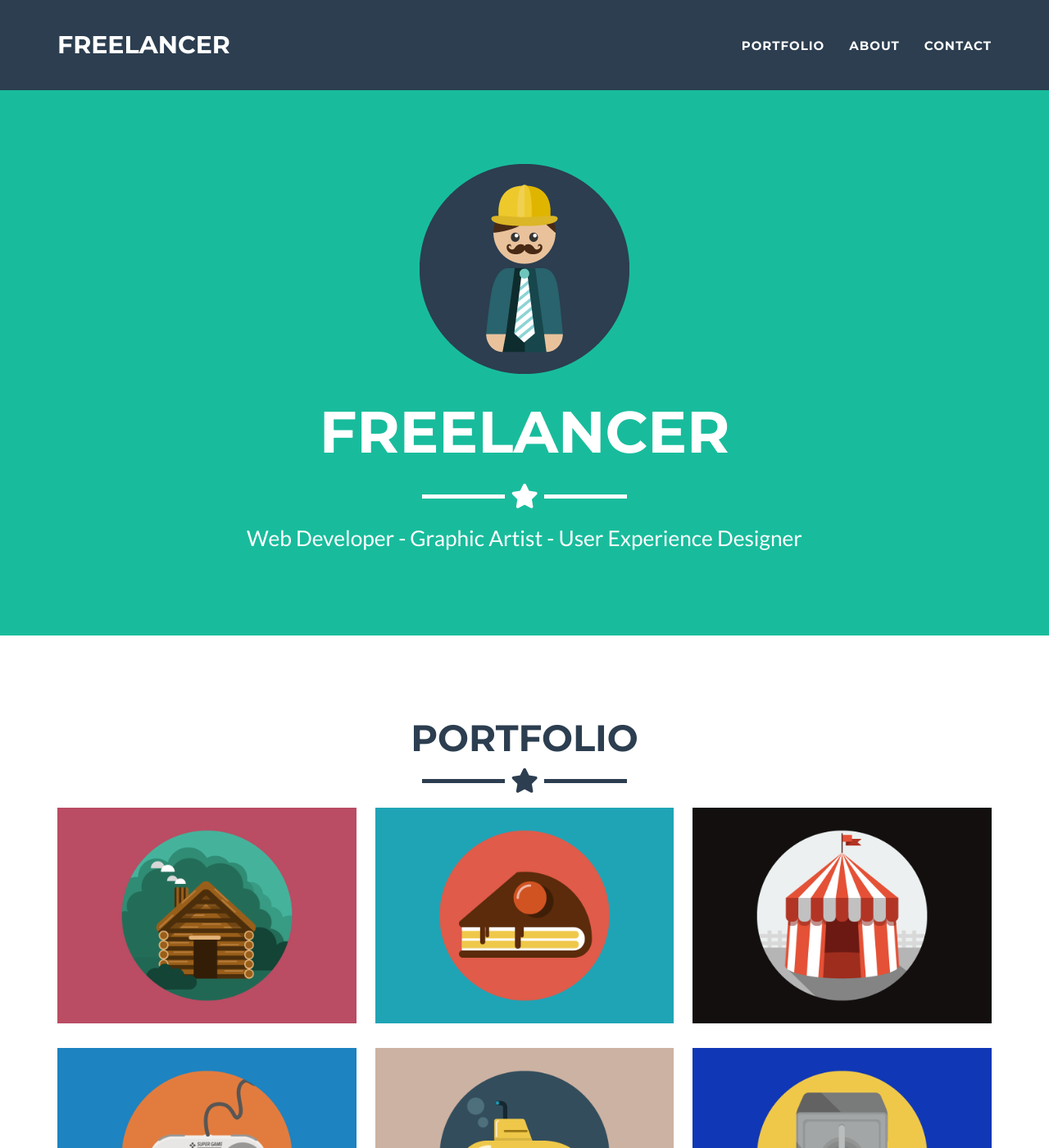
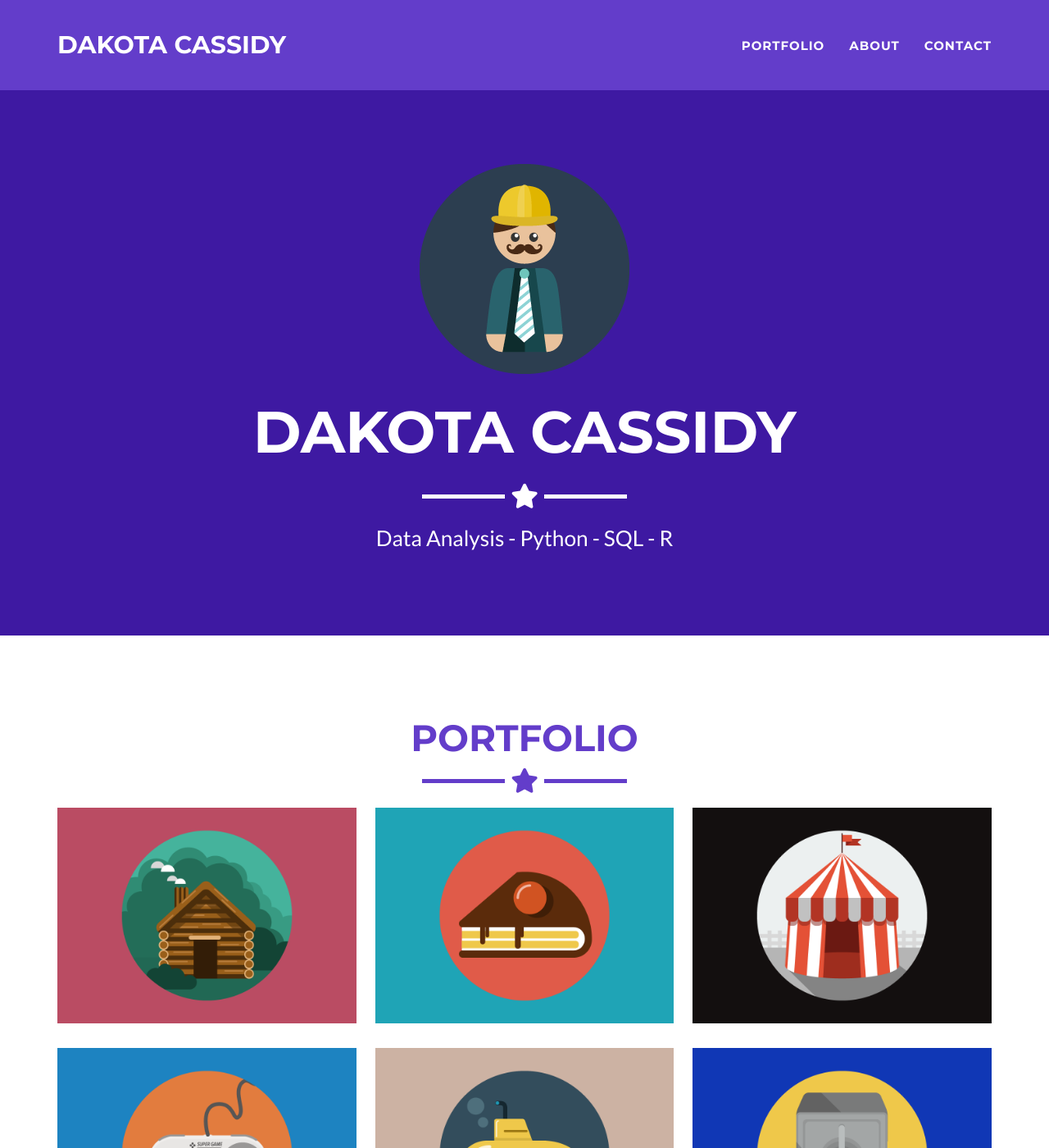
Before and after one commit to dakotacassidy/dakotacassidy.github.io, a Jekyll site: the page built from _posts/2014-07-18-project-1.markdown, in a window 1280 px wide and 1400 px high. Shown: the whole window at 82% size. Built offline with Jekyll 4.4.1, drawn with Linux system fonts in a browser that asks for light colours; some of the changed lines change nothing that is shown; some of the changed text lies outside the part shown.

Commit message:
Initial commit

```diff
--- a/_config.yml
+++ b/_config.yml
@@ -1,11 +1,11 @@
 # Site settings
-title: Freelancer
-email: your-email@domain.com
-url: https://github.com/jeromelachaud/freelancer-theme
-description: "Write an awesome description for your new site here. You can edit this line in _config.yml. It will appear in your document head meta (for Google search results) and in your feed.xml site description."
-keywords: "your keywords, separated by commas"
-skills: "Web Developer - Graphic Artist - User Experience Designer"
-meta_author: LastName FirstName
+title: Dakota Cassidy
+email: cococassidy@gmail.com
+url: https://github.com/dakotacassidy.github.io
+description: ""
+keywords: "data analyst, machine learning, python, sql, r, excel"
+skills: "Data Analysis - Python - SQL - R"
+meta_author: Cassidy Dakota
 
 # Google webmaster tools
 google_verify:
@@ -25,10 +25,10 @@ disqus_shortname: myshortname
 
 # Color settings (hex-codes without the leading hash-tag)
 color:
-  primary: 18bc9c #80B3FF
-  primary-rgb: "24,288,156" #"128,179,255"
-  secondary: 2c3e50 #FD6E8A
-  secondary-dark: 233140 #A2122F
+  primary: 3E19A2 #80B3FF
+  primary-rgb: "62,25,162" #"128,179,255"
+  secondary: 633DCA #FD6E8A
+  secondary-dark: 3E19A2 #A2122F
 
 # Footer settings
 footer:
@@ -39,21 +39,14 @@ footer:
 
 # Social networks usernames (many more available: google-plus, flickr, dribbble, pinterest, instagram, tumblr, linkedin, etc.)
 social:
-  - title: twitter
-    url: http://twitter.com/jekyllrb
-  - title: facebook
-    url:
-  - title: stack-overflow
-    url: http://stackoverflow.com/questions/tagged/jekyll
-  - title: bitbucket
-    url: http://bitbucket.org/jekyll
+  - title: linkedin
+    url: https://www.linkedin.com/in/dakota-cassidy/
   - title: github
-    url: http://github.com/jekyll
+    url: http://github.com/dakotacassidy.github.io
 
 # Postal address (add as many lines as necessary)
 address:
-  - line: 3481 Melrose Place
-  - line: Beverly Hills, CA 90210
+  - line: Montclair, NJ, 07042
 
 # Credits content
 credits: 'Freelancer is a free to use, open source Bootstrap theme created by <a href="http://startbootstrap.com">Start Bootstrap</a>.'
```
